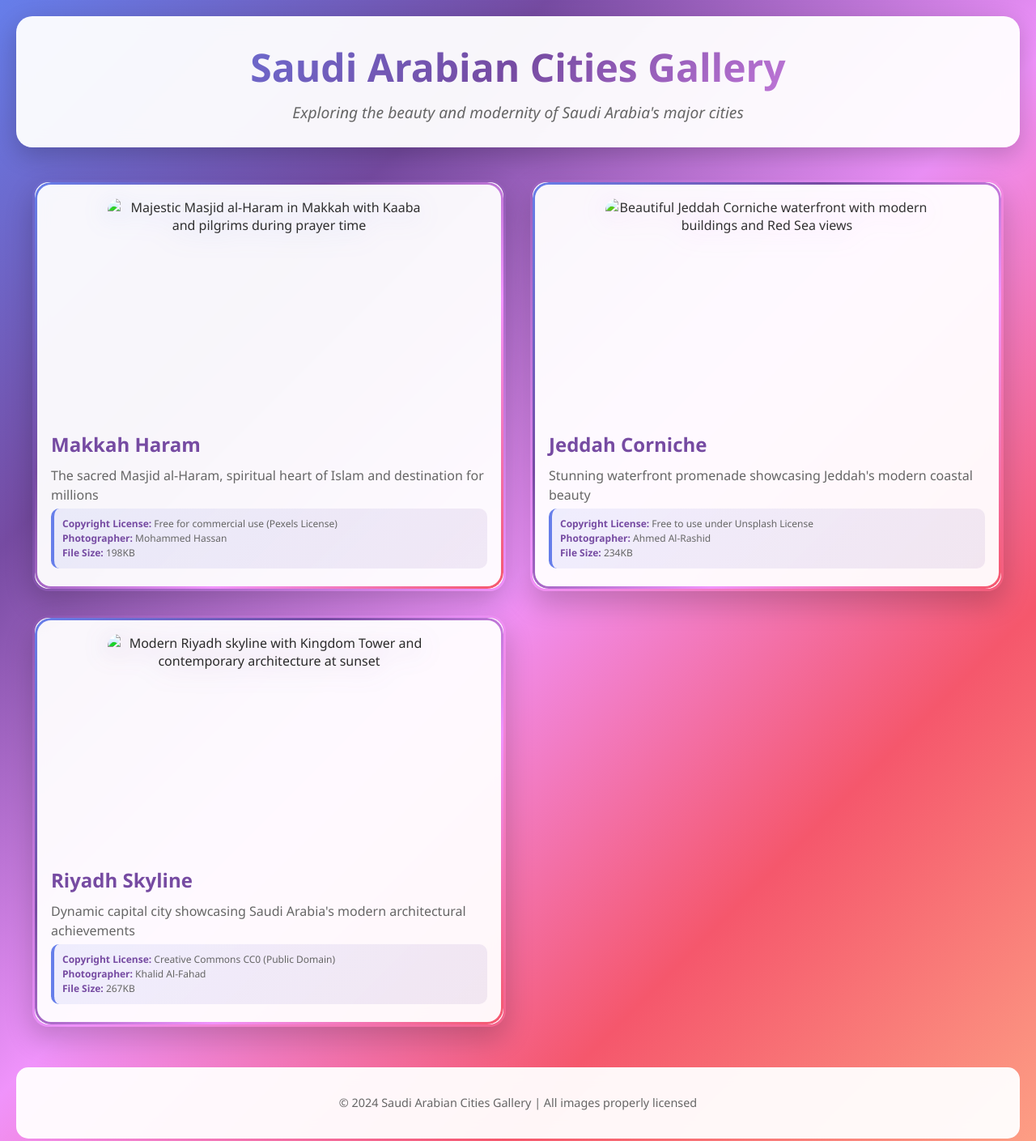
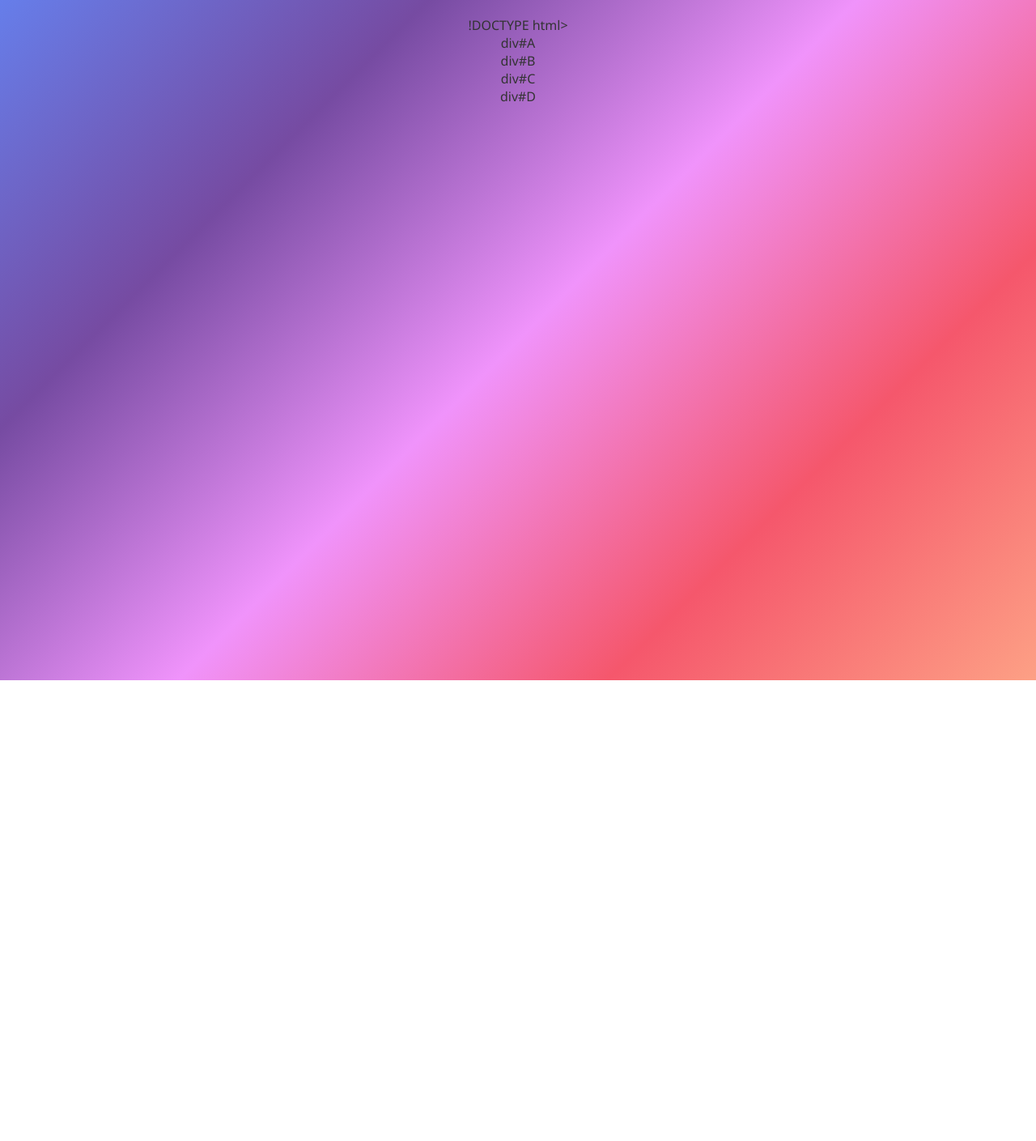
Before and after one commit to shahidzarnab7-create/01-FixMe, a plain HTML site: page Chapter 3 Images/Chapter 3 Exercise/index.html in a window 1280 px wide. Shown: the top 1409 px of the page at 81% size. After the commit the page ends 840 px from the top, so only its background shows below. Drawn offline with Linux system fonts and the light colour scheme.

Commit message:
Revise index.html for Styled Boxes layout
Updated the HTML structure and title for the page.

```diff
--- a/Chapter 3 Images/Chapter 3 Exercise/index.html
+++ b/Chapter 3 Images/Chapter 3 Exercise/index.html
@@ -1,76 +1,21 @@
-<!DOCTYPE html>
-<html lang="en">
+!DOCTYPE html>
+<html>
 <head>
-    <meta charset="UTF-8">
-    <meta name="viewport" content="width=device-width, initial-scale=1.0">
-    <title>Saudi Arabian Cities Gallery</title>
+    <title>Styled Boxes</title>
+
+    <!-- CSS File -->
     <link rel="stylesheet" href="style.css">
 </head>
+
 <body>
 
-<header>
-    <h1>Saudi Arabian Cities Gallery</h1>
-    <p>Exploring the beauty and modernity of Saudi Arabia's major cities</p>
-</header>
+    <div class="box a">div#A</div>
 
-<main>
-    <div class="gallery">
-        <div class="image-container">
-            <img src="Makkah.png"
-                 alt="Majestic Masjid al-Haram in Makkah with Kaaba and pilgrims during prayer time"
-                 title="Makkah Haram - Holiest Site in Islam"
-                 width="400" height="267">
+    <div class="box b">div#B</div>
 
-            <div class="image-info">
-                <h3>Makkah Haram</h3>
-                <p>The sacred Masjid al-Haram, spiritual heart of Islam and destination for millions</p>
-                <p class="license">
-                    <strong>Copyright License:</strong> Free for commercial use (Pexels License)<br>
-                    <strong>Photographer:</strong> Mohammed Hassan<br>
-                    <strong>File Size:</strong> 198KB
-                </p>
-            </div>
-        </div>
+    <div class="box c">div#C</div>
 
-        <div class="image-container">
-            <img src="Jeddah.png"
-                 alt="Beautiful Jeddah Corniche waterfront with modern buildings and Red Sea views"
-                 title="Jeddah Corniche - Gateway to the Red Sea"
-                 width="400" height="267">
-
-            <div class="image-info">
-                <h3>Jeddah Corniche</h3>
-                <p>Stunning waterfront promenade showcasing Jeddah's modern coastal beauty</p>
-                <p class="license">
-                    <strong>Copyright License:</strong> Free to use under Unsplash License<br>
-                    <strong>Photographer:</strong> Ahmed Al-Rashid<br>
-                    <strong>File Size:</strong> 234KB
-                </p>
-            </div>
-        </div>
-
-        <div class="image-container">
-            <img src="Riyadh.png"
-                 alt="Modern Riyadh skyline with Kingdom Tower and contemporary architecture at sunset"
-                 title="Riyadh Skyline - Modern Saudi Capital"
-                 width="400" height="267">
-
-            <div class="image-info">
-                <h3>Riyadh Skyline</h3>
-                <p>Dynamic capital city showcasing Saudi Arabia's modern architectural achievements</p>
-                <p class="license">
-                    <strong>Copyright License:</strong> Creative Commons CC0 (Public Domain)<br>
-                    <strong>Photographer:</strong> Khalid Al-Fahad<br>
-                    <strong>File Size:</strong> 267KB
-                </p>
-            </div>
-        </div>
-    </div>
-</main>
-
-<footer>
-    <p>&copy; 2024 Saudi Arabian Cities Gallery | All images properly licensed</p>
-</footer>
+    <div class="box d">div#D</div>
 
 </body>
 </html>
```
